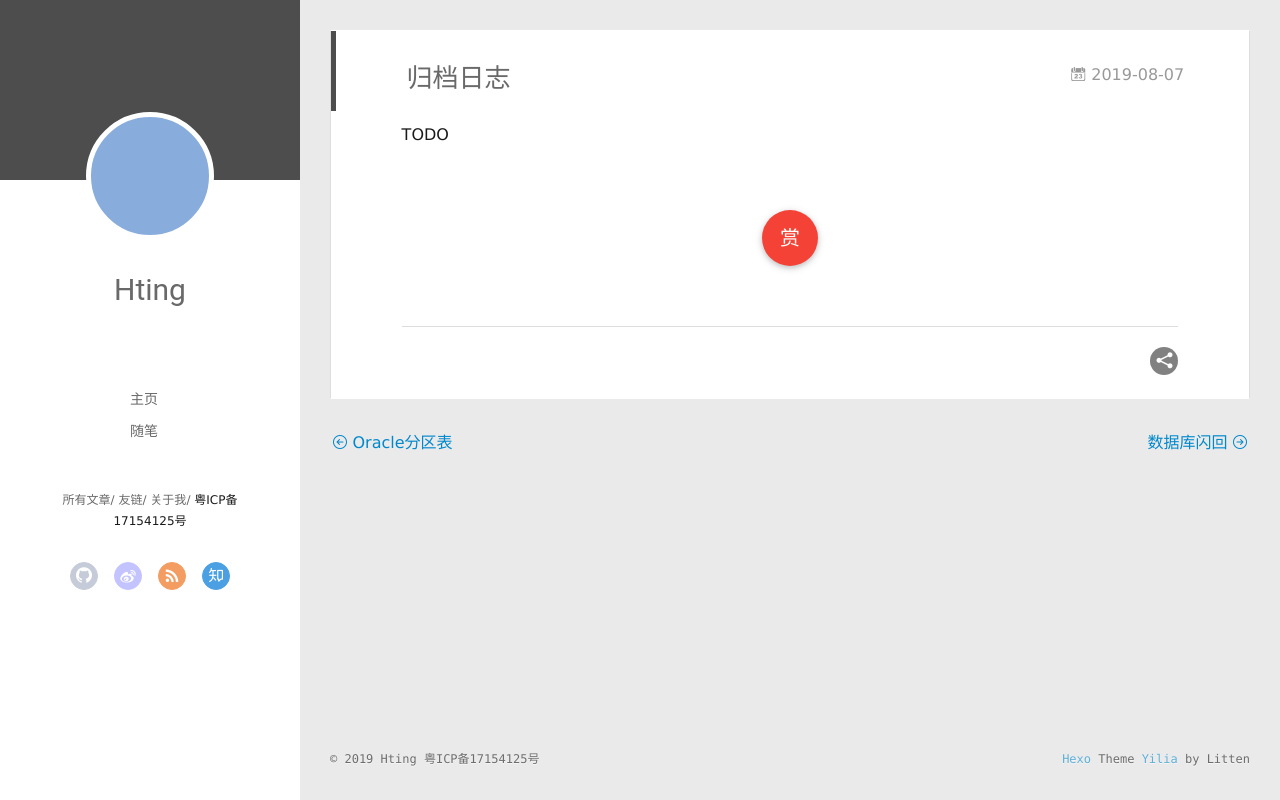
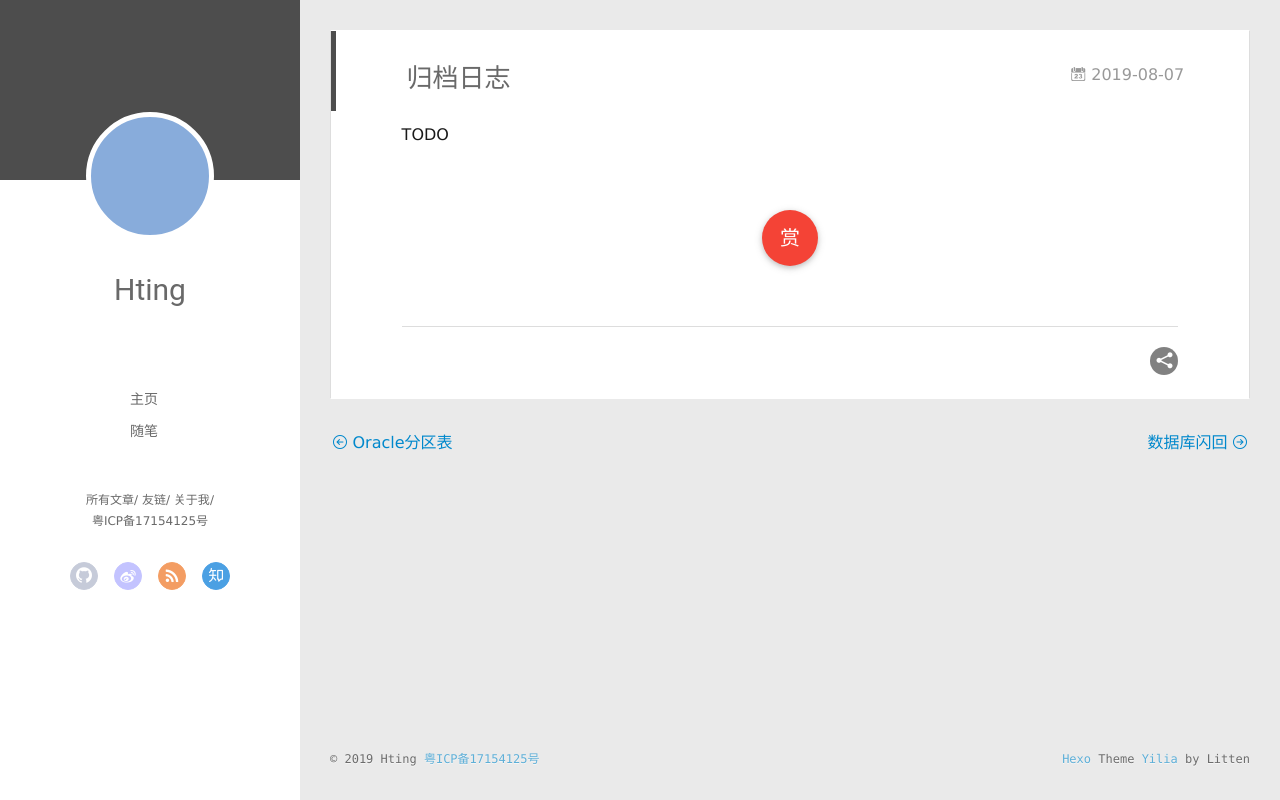
Before and after one commit to zzwen6/zzwen6.github.io, a plain HTML site: page 2019/oracle/archivelog-database/index.html in a window 1280 px wide. Drawn offline with Linux system fonts and the light colour scheme; no server answers.

Commit message:
Site updated: 2019-10-22 10:03:06

```diff
--- a/2019/oracle/archivelog-database/index.html
+++ b/2019/oracle/archivelog-database/index.html
@@ -77,7 +77,9 @@
     			<a q-on="click: openSlider(e, 'aboutme')" href="javascript:void(0)">关于我</a>
 
 
-            <span>粤ICP备17154125号</span>
+            <br>
+        <a href="http://beian.miit.gov.cn" target="_blank">粤ICP备17154125号</a>
+
 		</nav>
 		<nav class="header-nav">
 			<div class="social">
@@ -323,7 +325,8 @@
   <div class="outer">
     <div id="footer-info">
     	<div class="footer-left">
-    		&copy; 2019 Hting 粤ICP备17154125号
+    		&copy; 2019 Hting
+        <a href="http://beian.miit.gov.cn" target="_blank">粤ICP备17154125号</a>
     	</div>
       	<div class="footer-right">
       		<a href="http://hexo.io/" target="_blank">Hexo</a>  Theme <a href="https://github.com/litten/hexo-theme-yilia" target="_blank">Yilia</a> by Litten
```
Also changed, not shown: 2019/oracle/exp-imp-database/index.html (+5 -2 lines), 2019/oracle/flashback-database/index.html (+5 -2 lines), 2019/oracle/partition-table/index.html (+5 -2 lines), 2019/oracle/tablespace/index.html (+5 -2 lines), 2019/oracle/update-oracle-character/index.html (+5 -2 lines), 2019/oracle/user/index.html (+5 -2 lines), archives/2019/08/index.html (+5 -2 lines), archives/2019/09/index.html (+5 -2 lines), archives/2019/index.html (+5 -2 lines), archives/index.html (+5 -2 lines), index.html (+5 -2 lines).
